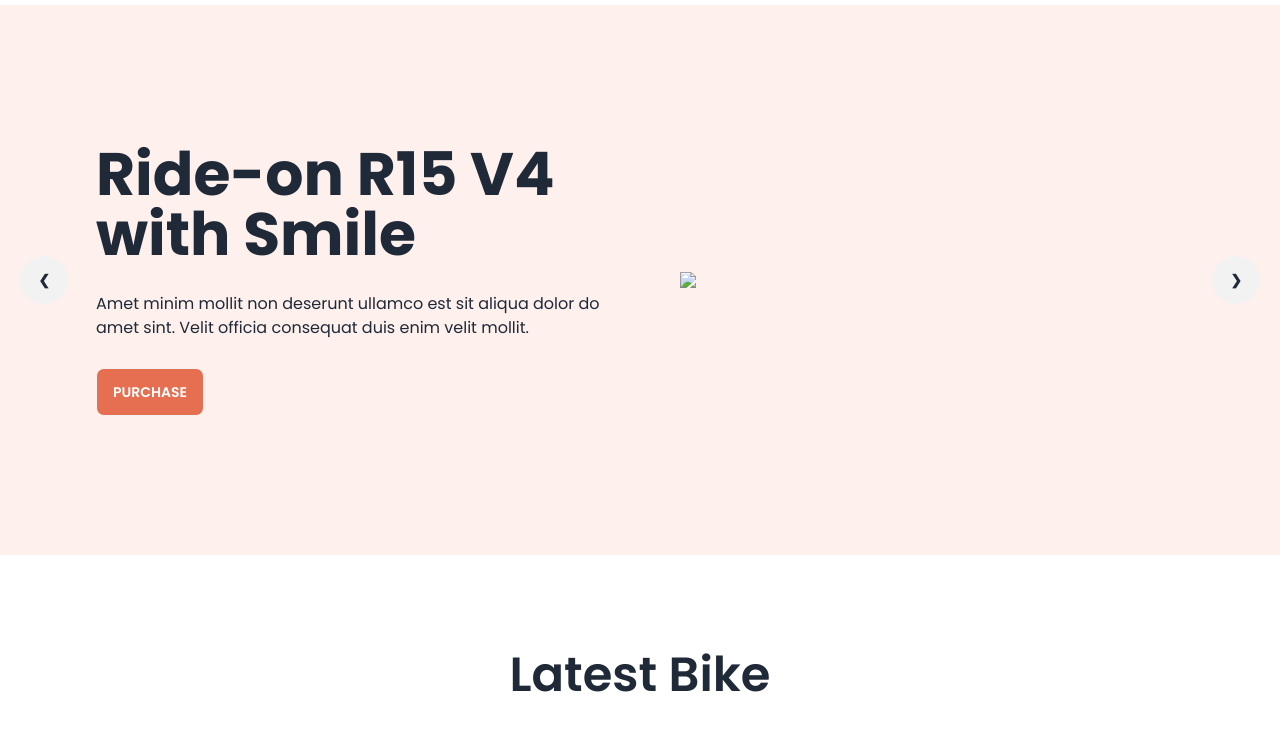
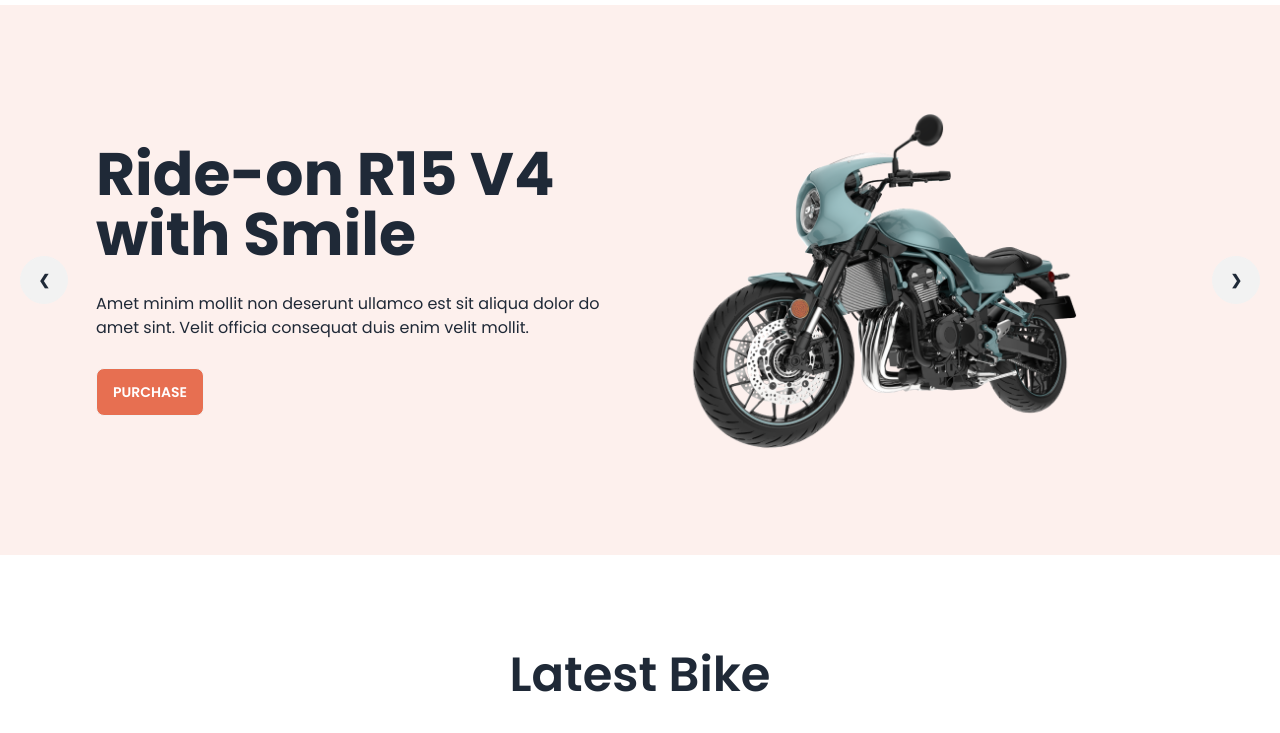
Before and after one commit to sabbir6230/biker-zone-resources, a plain HTML site: page index.html in a window 1280 px wide. Shown: the part 67-800 px from the top of the page. Drawn offline with nearby package versions, Linux system fonts and the light colour scheme; the site is published under a folder, as on GitHub Pages, so addresses that start at the root find nothing; files whose address does not match are found by name.

Commit message:
added the full file

```diff
--- a/index.html
+++ b/index.html
@@ -98,7 +98,7 @@
                         <button class="btn bg-bike-primary text-white">Purchase</button>
                     </div>
                     <div class="flex-1">
-                        <img src="/images/slider/bike1.png" class="w-[400px]" />
+                        <img src="./images/slider/bike1.png" class="w-[400px]" />
                     </div>
                 </div>
                 <div class="absolute flex justify-between transform -translate-y-1/2 left-5 right-5 top-1/2">
```
